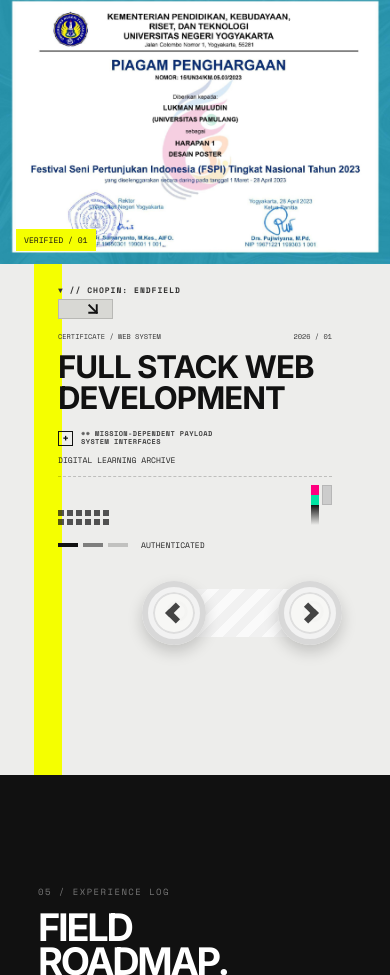
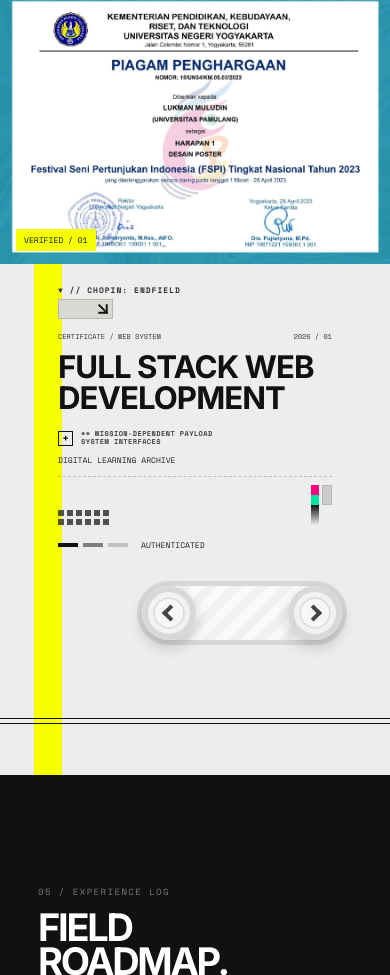
Before and after one commit to lukman754/chopin, an Astro site: page / in a window 390 px wide. Shown: the part 7955-8930 px from the top of the page. Built offline with nearby package versions, Linux system fonts and the light colour scheme; Astro itself is replaced by a stand-in of ours; animation ran at ten frames a second.

Commit message:
style: add two horizontal black background lines to certificates section

```diff
--- a/src/styles/global.css
+++ b/src/styles/global.css
@@ -1119,6 +1119,26 @@
   color: var(--black);
   font: 700 9px "Space Mono";
   letter-spacing: 0.12em;
+}
+.certificates::after {
+  content: "";
+  position: absolute;
+  bottom: 50px;
+  left: 0;
+  right: 0;
+  height: 7px;
+  z-index: 0;
+  pointer-events: none;
+  background: linear-gradient(
+    to bottom,
+    var(--black) 0,
+    var(--black) 1px,
+    transparent 1px,
+    transparent 5px,
+    var(--black) 5px,
+    var(--black) 6px,
+    transparent 6px
+  );
 }
 .certificate-marquee {
   position: absolute;
@@ -1167,7 +1187,7 @@
   font-size: 16px;
 }
 .certificate-media-window {
-  width: 68%;
+  width: 60%;
   height: auto;
   overflow: hidden;
 }
@@ -1317,7 +1337,7 @@
   font: 8px "Space Mono";
 }
 .certificate-info {
-  width: 32%;
+  width: 40%;
   min-width: 0;
   display: flex;
   flex-direction: column;
@@ -1350,7 +1370,7 @@
   display: flex;
   align-items: center;
   justify-content: flex-end;
-  padding-right: 10px;
+  padding-right: 0;
   color: var(--black);
   border: 1px solid rgba(0, 0, 0, 0.15);
 }
@@ -1477,7 +1497,7 @@
 .certificate-controls {
   position: absolute;
   right: 10px;
-  bottom: 20px;
+  bottom: 50px;
   width: min(200px, 90%);
   height: 60px;
   padding: 0;
@@ -1490,10 +1510,12 @@
 .nav-asset__track {
   position: absolute;
   z-index: 0;
-  left: 10px;
-  right: 10px;
-  top: 8px;
-  bottom: 8px;
+  left: -5px;
+  right: -5px;
+  top: 0;
+  bottom: 0;
+  border-radius: 50px;
+  border: 5px solid #d8d8d8;
   background: repeating-linear-gradient(
     -45deg,
     #f1f1f1 0 9px,
@@ -1503,9 +1525,9 @@
 .certificate-control {
   position: relative;
   z-index: 2;
-  flex: 0 0 64px;
-  width: 64px;
-  height: 64px;
+  flex: 0 0 50px;
+  width: 50px;
+  height: 50px;
   padding: 0;
   border: 0;
   border-radius: 50%;
@@ -2375,9 +2397,9 @@
     font-size: clamp(22px, 8vw, 34px);
   }
   .certificate-control {
-    flex-basis: min(64px, 18vw);
-    width: min(64px, 18vw);
-    height: min(64px, 18vw);
+    flex-basis: min(54px, 18vw);
+    width: min(54px, 18vw);
+    height: min(54px, 18vw);
     box-shadow:
       0 7px 15px #0000002e,
       inset 0 0 0 7px #d8d8d8;
@@ -2385,15 +2407,12 @@
   .certificate-controls {
     width: min(200px, 94vw);
     height: min(64px, 20vw);
-  }
-  .nav-asset__track {
-    left: 15%;
-    right: 15%;
+    bottom: 20px;
   }
   .nav-arrow {
-    width: 15px;
-    height: 15px;
-    border-width: 6px;
+    width: 12px;
+    height: 12px;
+    border-width: 4px;
   }
   .roadmap {
     gap: 22px;
```
